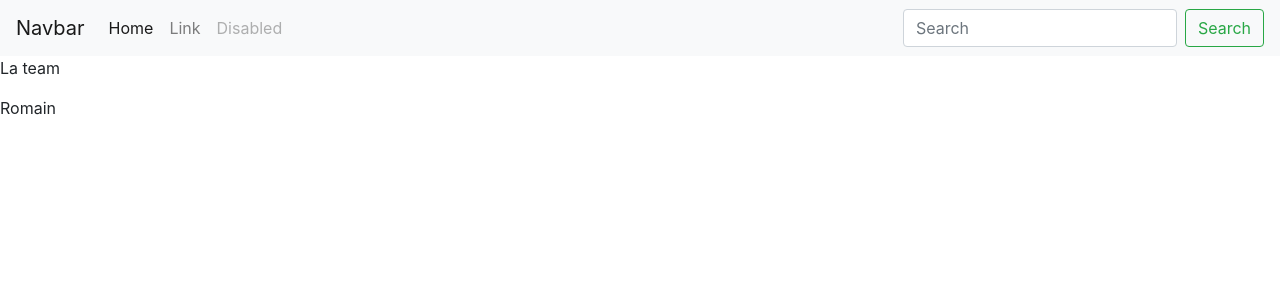
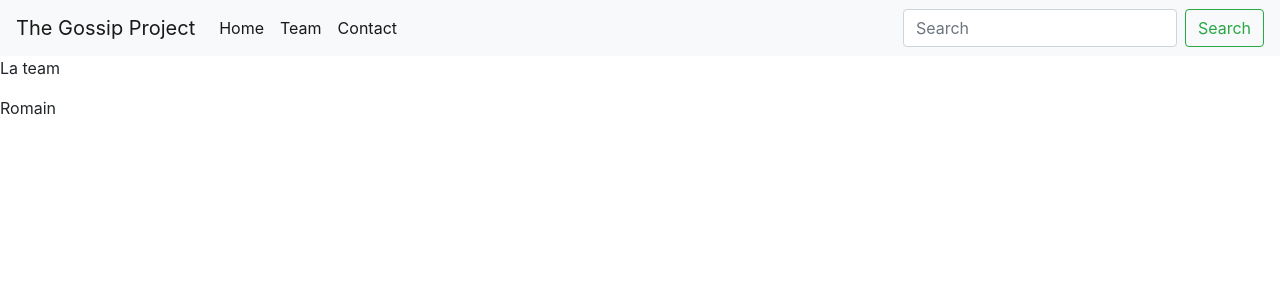
Before and after one commit to lifeae/THP_S5_J1, a Rails app: page /team in a window 1280 px wide. Shown: the top 300 px of the page. Run offline with Rails 7, Linux system fonts and the light colour scheme; style sheets or scripts are compiled from the project's sources.

Commit message:
2.3.3 done

```diff
--- a/app/controllers/static_controller.rb
+++ b/app/controllers/static_controller.rb
@@ -1,7 +1,6 @@
 class StaticController < ApplicationController
   def team
   end
-
   def contact
   end
 end
--- a/app/views/layouts/application.html.erb
+++ b/app/views/layouts/application.html.erb
@@ -1,7 +1,7 @@
 <!DOCTYPE html>
 <html>
   <head>
-    <title>GossipRails</title>
+    <title>The Gossip Project</title>
     <%= csrf_meta_tags %>
     <%= csp_meta_tag %>
     <%= stylesheet_link_tag    'application', media: 'all', 'data-turbolinks-track': 'reload' %>
@@ -14,17 +14,17 @@
     <button class="navbar-toggler" type="button" data-toggle="collapse" data-target="#navbarTogglerDemo03" aria-controls="navbarTogglerDemo03" aria-expanded="false" aria-label="Toggle navigation">
       <span class="navbar-toggler-icon"></span>
     </button>
-    <a class="navbar-brand" href="#">Navbar</a>
+    <a class="navbar-brand" href="#">The Gossip Project</a>
       <div class="collapse navbar-collapse" id="navbarTogglerDemo03">
         <ul class="navbar-nav mr-auto mt-2 mt-lg-0">
           <li class="nav-item active">
-            <a class="nav-link" href="#">Home <span class="sr-only">(current)</span></a>
+            <a class="nav-link" href="#">Home</a>
           </li>
-          <li class="nav-item">
-            <a class="nav-link" href="#">Link</a>
+          <li class="nav-item active">
+            <%= link_to "Team", team_path, class: "nav-link"%>
           </li>
-          <li class="nav-item">
-            <a class="nav-link disabled" href="#">Disabled</a>
+          <li class="nav-item active">
+            <%= link_to "Contact", contact_path, class: "nav-link"%>
           </li>
         </ul>
         <form class="form-inline my-2 my-lg-0">
@@ -34,5 +34,6 @@
       </div>
     </nav>
     <%= yield %>
+
   </body>
 </html>
```
Also changed, not shown: 5 other files.
